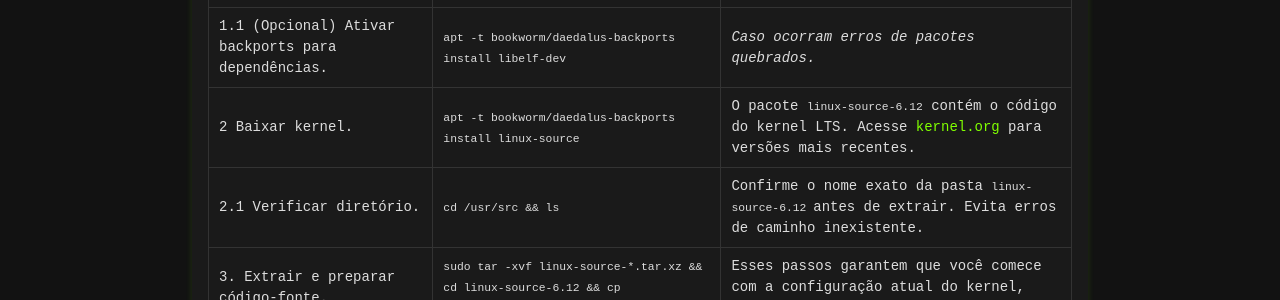
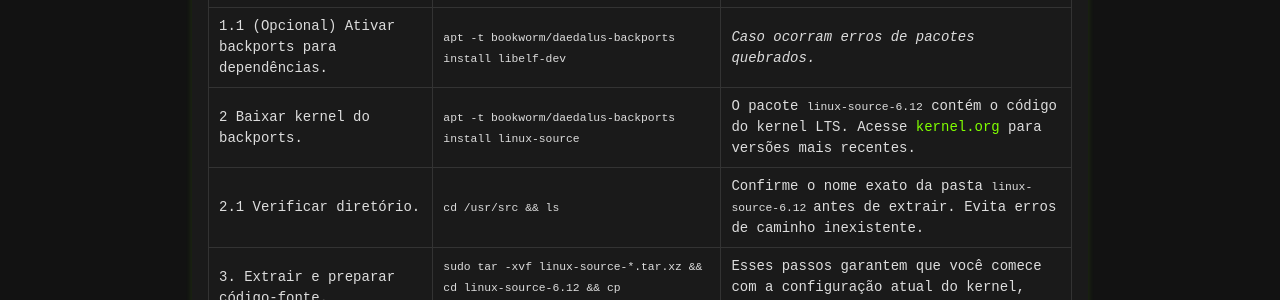
Before and after one commit to Piolinux/piolinux-site, a Jekyll site: the page built from _pages/_kernel/tabela-evergreen-como-compilar-o-kernel-linux.md, in a window 1280 px wide. Shown: the part 304-604 px from the top of the page. Built offline with Jekyll 4.4.1, drawn with Linux system fonts in a browser that asks for light colours.

Commit message:
Update tabela-evergreen-como-compilar-o-kernel-linux.md

```diff
--- a/_pages/_kernel/tabela-evergreen-como-compilar-o-kernel-linux.md
+++ b/_pages/_kernel/tabela-evergreen-como-compilar-o-kernel-linux.md
@@ -35,7 +35,7 @@ tags: [kernel, linux, compilacao, make, grub, apt, evergreen]
      <td data-label="Observação Crítica"><em>Caso ocorram erros de pacotes quebrados.</em></td>
     </tr>
     <tr>
-      <td data-label="Etapa">2 Baixar kernel.</td>
+      <td data-label="Etapa">2 Baixar kernel do backports.</td>
       <td data-label="Comando"><code>apt -t bookworm/daedalus-backports install linux-source</code></td>
       <td data-label="Observação Crítica">O pacote <code>linux-source-6.12</code> contém o código do kernel LTS. Acesse <a href="https://kernel.org" target="_blank">kernel.org</a> para versões mais recentes.</td>
     </tr>
```
